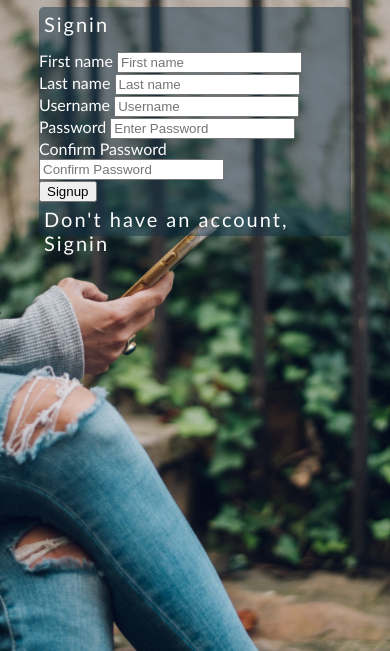
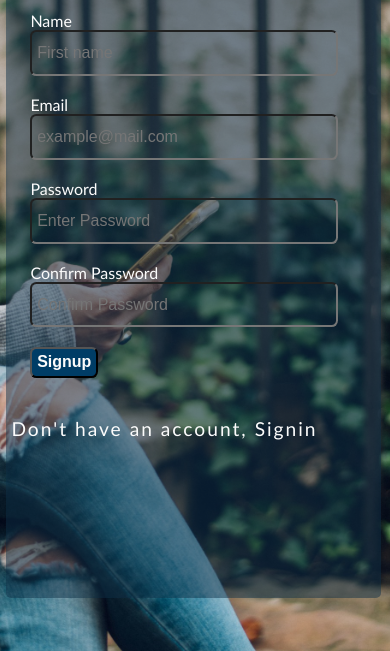
Before and after one commit to debelistic/epicMail, a plain HTML site: page UI/signup.html in a window 390 px wide. Shown: the part 108-759 px from the top of the page. Drawn offline with Linux system fonts and the light colour scheme.

Commit message:
[Fixes #164193598]Fix siguppage

```diff
--- a/UI/signup.html
+++ b/UI/signup.html
@@ -6,6 +6,7 @@
     <title>EPIC MAIL</title>
     <meta name="viewport" content="width=device-width, initial-scale=1.0">
     <link rel="stylesheet" type="text/css" media="screen" href="./styles/main.css">
+    <link rel="stylesheet" type="text/css" media="screen" href="./styles/signup.css">
     <link rel="stylesheet" href="https://cdnjs.cloudflare.com/ajax/libs/font-awesome/4.7.0/css/font-awesome.min.css">
 </head>
 <body>
@@ -28,20 +29,16 @@
     <main>
         <section class="main-banner">
             <div class="container transparent">
-                <p class="main-content">Signin</p>
+                <p class="main-content">Signup</p>
                 <form action="#" method="get" id="signinform">
                     <div id="message"></div>
                     <div class="form-group">
-                        <label for="firstname">First name</label>
-                        <input type="text" name="username" id="firstname" placeholder="First name">
+                        <label for="name">Name</label>
+                        <input type="text" name="username" id="name" placeholder="First name">
                     </div>
                     <div class="form-group">
-                            <label for="lastname">Last name</label>
-                            <input type="text" name="username" id="lastname" placeholder="Last name">
-                        </div>
-                    <div class="form-group">
-                        <label for="username">Username</label>
-                        <input type="text" name="username" id="username" placeholder="Username">
+                            <label for="email">Email</label>
+                            <input type="email" name="username" id="email" placeholder="example@mail.com">
                     </div>
                     <div class="form-group">
                         <label for="password">Password</label>
--- a/UI/styles/main.css
+++ b/UI/styles/main.css
@@ -12,7 +12,7 @@ a{
     margin: 0;
     padding: 5px;
     background-color: #003D66;
-    height: 100px;
+    height: calc(100vh - 572px);
     color: #FCFCFC;
     overflow: hidden;
 }
@@ -106,7 +106,7 @@ h1.main-content{
 
 p.main-content{
     margin: 0 0 10px;
-    padding: 30px 20px;
+    padding: 0.8rem 1.2rem;
     font-size: 30px;
     font-weight: 500;
     color: #FCFCFC;
@@ -199,6 +199,48 @@ footer div.footer-nav ul li a {
     color: #FCFCFC;
 }
 
+p.main-content{
+        font-size: 0.9rem;
+    }
+    form#signinform{
+        margin: 0.2rem 0  0.2rem 0.3rem;
+    }
+    .form-group{
+        margin: 0 0 0.7rem 0;
+        padding: 0 0.3rem 0.5rem;
+    }
+    .form-group label{
+        color: #FCFCFC;
+        font-size: 1rem;
+        text-align: left;
+        display: block;
+    }
+    .form-group input{
+        color: #FCFCFC;
+        font-size: 1rem;
+        border-radius: 0.4rem;
+        height: 2rem;
+        padding: 0.3rem;
+        background: transparent;
+        outline: unset;
+    }
+    .form-group button{
+        color: #FCFCFC;
+        background: #003D66;
+        font-size: 1rem;
+        font-weight: 700;
+        padding: 0.3rem;
+        border-radius: 0.4rem;
+        outline: unset;
+    }
+    .form-group input:active{
+        border: #003D66 solid 0.3rem;
+    }
+    .form-group input:focus{
+        border: #003D66 solid 0.1rem;
+
+    }
+
 @media screen and (max-width: 1024px){
     .sm-page {
         float: left;
@@ -265,6 +307,47 @@ footer div.footer-nav ul li a {
         margin: 0;
         color: #FCFCFC;
     }
+    p.main-content{
+        font-size: 0.9rem;
+    }
+    form#signinform{
+        margin: 0.2rem 0  0.2rem 0.3rem;
+    }
+    .form-group{
+        margin: 0 0 0.7rem 0;
+        padding: 0 0.3rem 0.5rem;
+    }
+    .form-group label{
+        color: #FCFCFC;
+        font-size: 1rem;
+        text-align: left;
+        display: block;
+    }
+    .form-group input{
+        color: #FCFCFC;
+        font-size: 1rem;
+        border-radius: 0.4rem;
+        height: 2rem;
+        padding: 0.3rem;
+        background: transparent;
+        outline: unset;
+    }
+    .form-group button{
+        color: #FCFCFC;
+        background: #003D66;
+        font-size: 1rem;
+        font-weight: 700;
+        padding: 0.3rem;
+        border-radius: 0.4rem;
+        outline: unset;
+    }
+    .form-group input:active{
+        border: #003D66 solid 0.3rem;
+    }
+    .form-group input:focus{
+        border: #003D66 solid 0.1rem;
+
+    }
 }
 
 @media screen and (max-width: 480px){
@@ -291,18 +374,17 @@ footer div.footer-nav ul li a {
         margin: 0;
     }
     .page-title h1{
-        font-size: 30px;
-        margin: 0;
+        font-size: 1.5rem;
+        margin: 0.3rem;
+        width: unset;
+        text-align: unset;
         padding: 5px;
-        width: 40%;
     }
     nav.page-nav{
         border: none;
         float: none;
         width: unset;
         border-bottom: #FCFCFC solid 3px;
-        border-right: #FCFCFC solid 3px;
-        border-left: #FCFCFC solid 3px;
     }
     .page-nav ul{
         width: 100%;
@@ -331,7 +413,7 @@ footer div.footer-nav ul li a {
         float: none;
         width: 80%;
         margin: 10px auto;
-        height: calc(110vw - 200px);
+        height: calc(100vh - 210px);
     }
     h1.main-content{
         margin: 0;
@@ -399,6 +481,47 @@ footer div.footer-nav ul li a {
         margin: 0;
         color: #FCFCFC;
     }
+    p.main-content{
+        font-size: 0.9rem;
+    }
+    form#signinform{
+        margin: 0.2rem 0  0.2rem 0.3rem;
+    }
+    .form-group{
+        margin: 0 0 0.7rem 0;
+        padding: 0 0.3rem 0.5rem;
+    }
+    .form-group label{
+        color: #FCFCFC;
+        font-size: 1rem;
+        text-align: left;
+        display: block;
+    }
+    .form-group input{
+        color: #FCFCFC;
+        font-size: 1rem;
+        border-radius: 0.4rem;
+        height: 2rem;
+        padding: 0.3rem;
+        background: transparent;
+        outline: unset;
+    }
+    .form-group button{
+        color: #FCFCFC;
+        background: #003D66;
+        font-size: 1rem;
+        font-weight: 700;
+        padding: 0.3rem;
+        border-radius: 0.4rem;
+        outline: unset;
+    }
+    .form-group input:active{
+        border: #003D66 solid 0.3rem;
+    }
+    .form-group input:focus{
+        border: #003D66 solid 0.1rem;
+
+    }
 }
 
 @media screen and (max-width: 380px){
@@ -424,11 +547,14 @@ footer div.footer-nav ul li a {
         text-justify: right;
         overflow: hidden;
     }
+    .main-banner{
+        height: unset;
+    }
     div.container {
         float: none;
         width: 80%;
         margin: 10px auto;
-        height: 250px;
+        height: calc(100vh - 180px);
     }
     footer div.sm-page ul li {
         list-style: none;
--- /dev/null
+++ b/UI/styles/signup.css
@@ -0,0 +1,30 @@
+
+
+div.container {
+    width: 96vw;
+    float: none;
+    color: #FCFCFC;
+    margin: 0.3rem 0.4rem;
+}
+
+p.main-content {
+    font-size: 1.2rem;
+}
+
+form#signinform{
+    margin: 0 0 10px;
+    padding: 0.3rem 1.2rem;
+}
+
+.form-group input{
+    width: 90%;
+    margin: auto;
+}
+
+.main-banner{
+    height: calc(100vh - 150px);
+}
+
+.transparent{
+    height: calc(100vh - 150px);
+}
```
Also changed, not shown: UI/index.html (+1 -1 lines).
